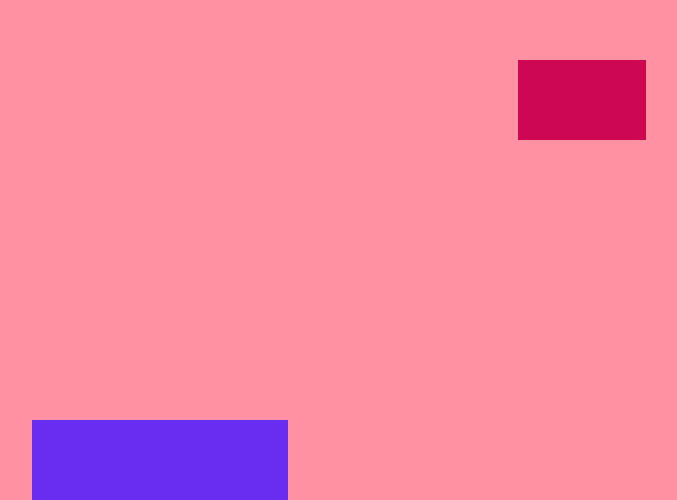
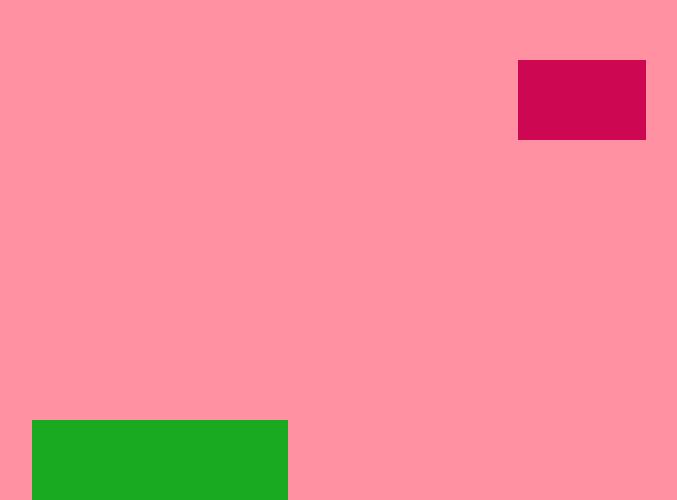
Before and after one commit to StrangerCodingThings-Ironhack-June-22/oop-game-codealong, a plain HTML site: page index.html in a window 1280 px wide. Shown: the part 300-800 px from the top of the page, without its empty margins (480-1157 px from the left). Drawn offline with Linux system fonts and the light colour scheme.

Commit message:
(minor) change player color

```diff
--- a/css/main.css
+++ b/css/main.css
@@ -5,13 +5,17 @@ body {
 #board {
     width: 100vw;
     height: 100vh;
-    background-color: rgb(255, 145, 163);
     position: relative;
     overflow: hidden;
+    background-color: rgb(255, 145, 163);
+    /* background-image: url("/img//background.jpg");
+    background-repeat: repeat-x;
+    background-size: auto 100%; */
+
 }
 
 .player {
-    background-color: rgb(104, 45, 241);
+    background-color: rgb(26, 170, 34);
     position: absolute;
 }
 
```
